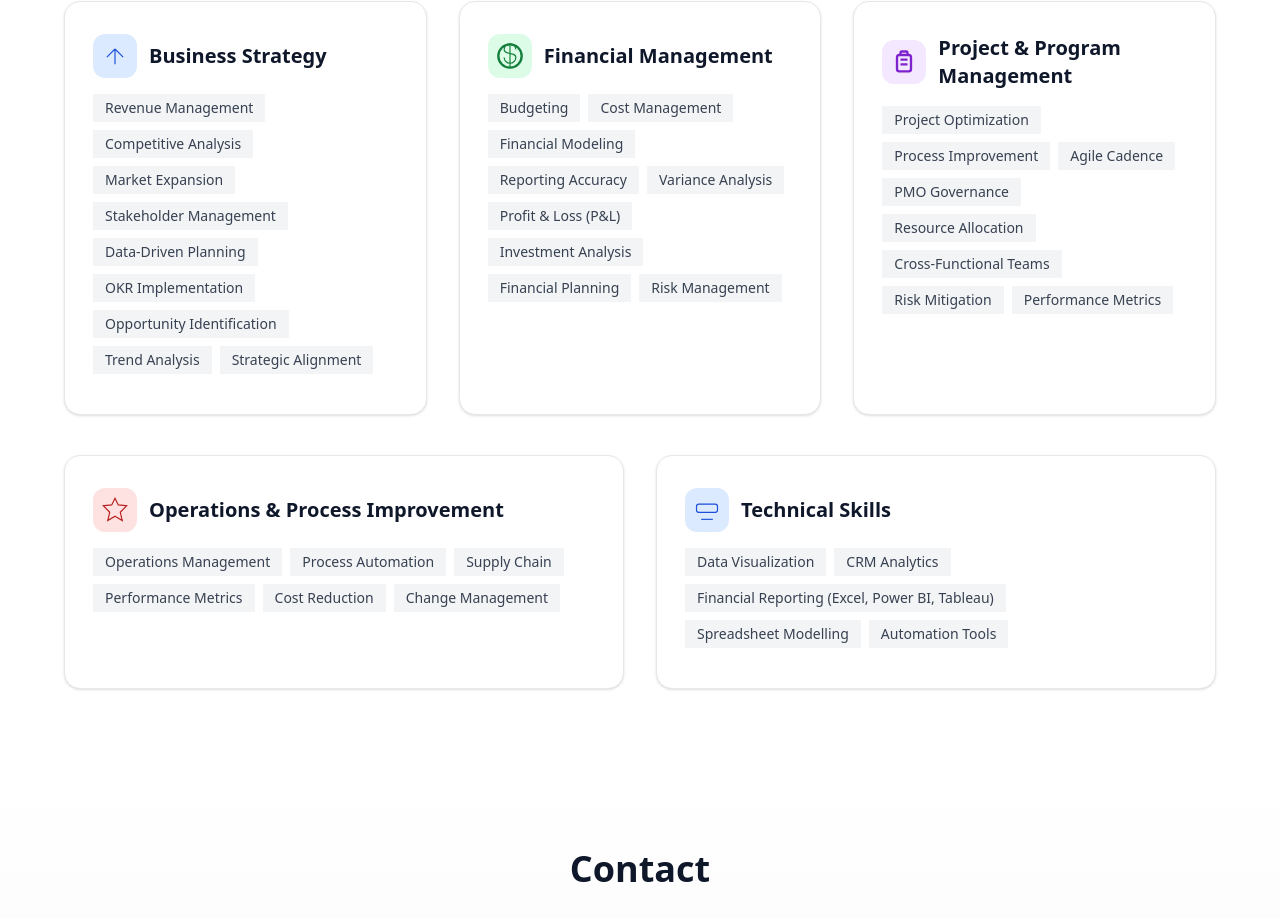
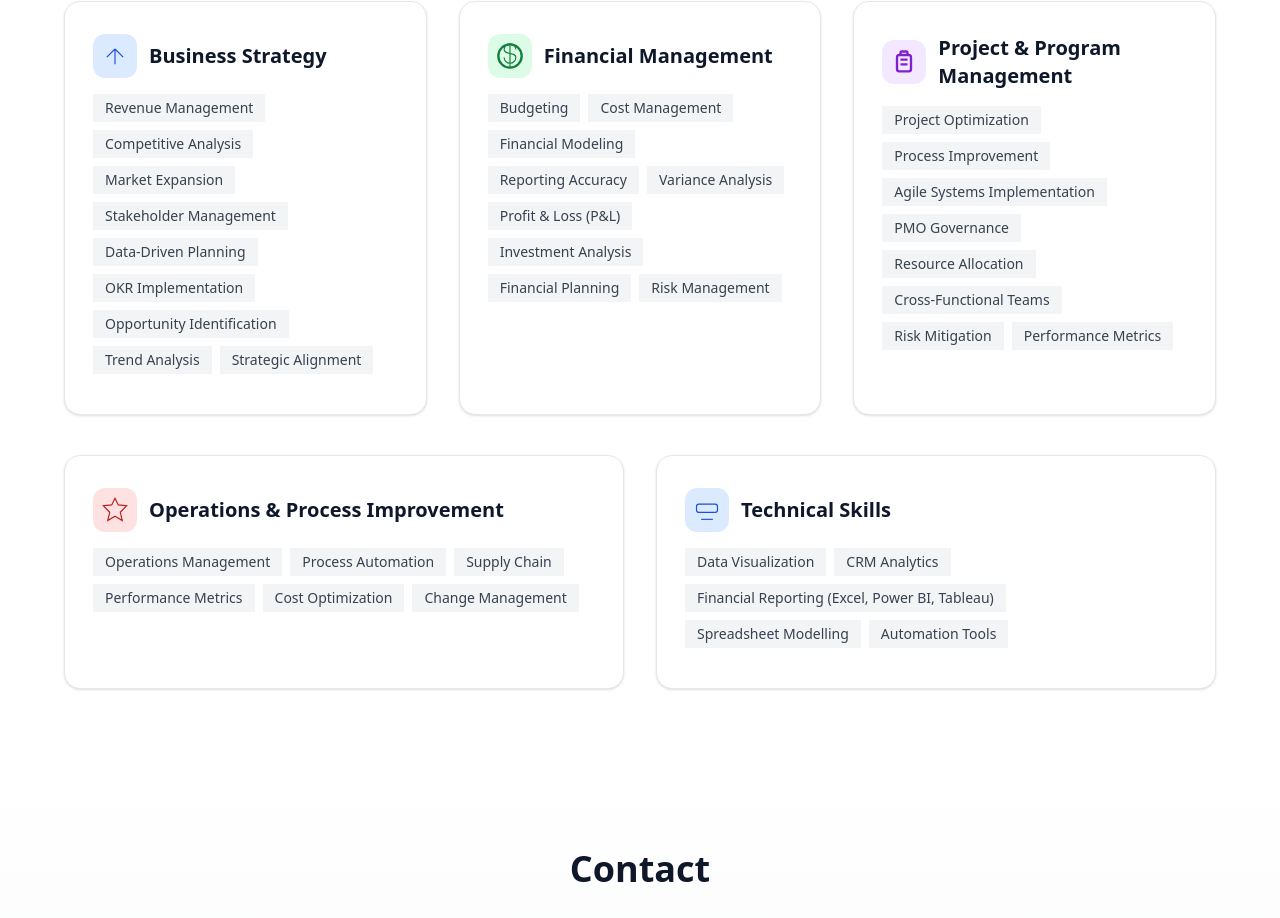
Before and after one commit to SravaniPolina/sravani-portfolio-frontend, a React (Create React App) app: page / in a window 1280 px wide. Shown: the part 2285-3203 px from the top of the page. Built offline with nearby package versions, Linux system fonts and the light colour scheme.

Commit message:
Update CoreCompetencies.js

```diff
--- a/src/components/CoreCompetencies.js
+++ b/src/components/CoreCompetencies.js
@@ -76,7 +76,7 @@ export default function CoreCompetencies() {
           <div>
             <Tag>Project Optimization</Tag>
             <Tag>Process Improvement</Tag>
-            <Tag>Agile Cadence</Tag>
+            <Tag>Agile Systems Implementation</Tag>
             <Tag>PMO Governance</Tag>
             <Tag>Resource Allocation</Tag>
             <Tag>Cross-Functional Teams</Tag>
@@ -100,7 +100,7 @@ export default function CoreCompetencies() {
             <Tag>Process Automation</Tag>
             <Tag>Supply Chain</Tag>
             <Tag>Performance Metrics</Tag>
-            <Tag>Cost Reduction</Tag>
+            <Tag>Cost Optimization</Tag>
             <Tag>Change Management</Tag>
           </div>
         </div>
```
